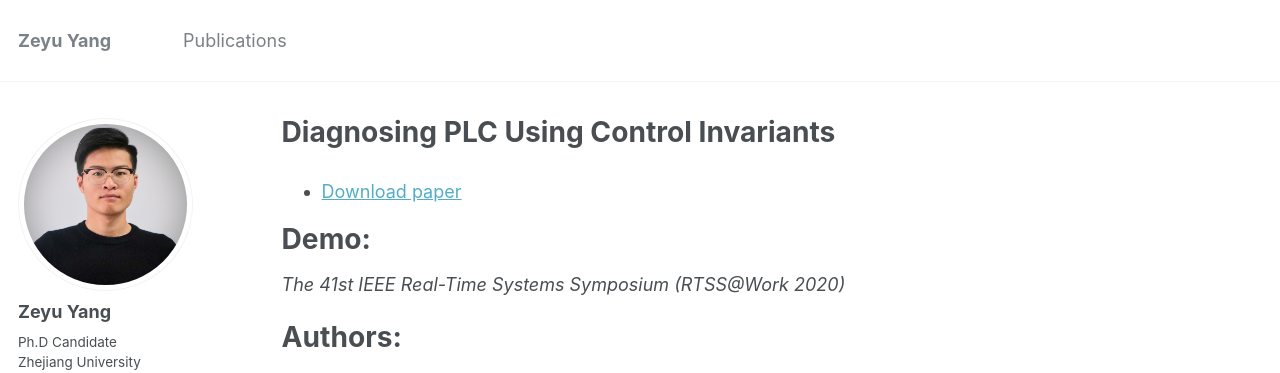
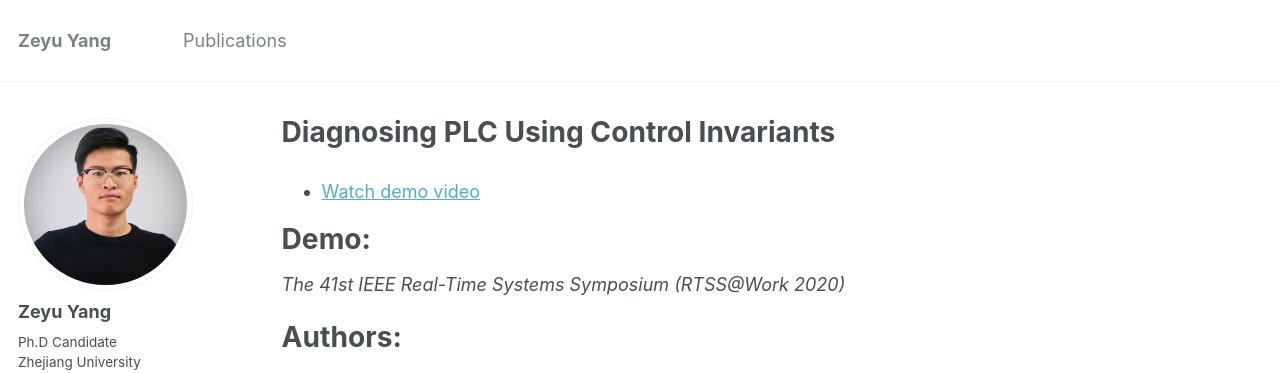
Before and after one commit to zeyuid/zeyuid.github.io, a Jekyll site: the page built from _publications/RTSS2020.md, in a window 1280 px wide. Shown: the top 373 px of the page. Built offline with Jekyll 4.4.1, drawn with Linux system fonts in a browser that asks for light colours.

Commit message:
add file

```diff
--- a/_publications/RTSS2020.md
+++ b/_publications/RTSS2020.md
@@ -8,7 +8,7 @@ venue: 'Online'
 #paperurl: ''
 #citation: ''
 ---
-- [Download paper](http://2020.rtss.org/accepted-demos/)
+- [Watch demo video](https://www.youtube.com/watch?v=2ZVj5IUiN_k)
 
 Demo:
 ===
```
